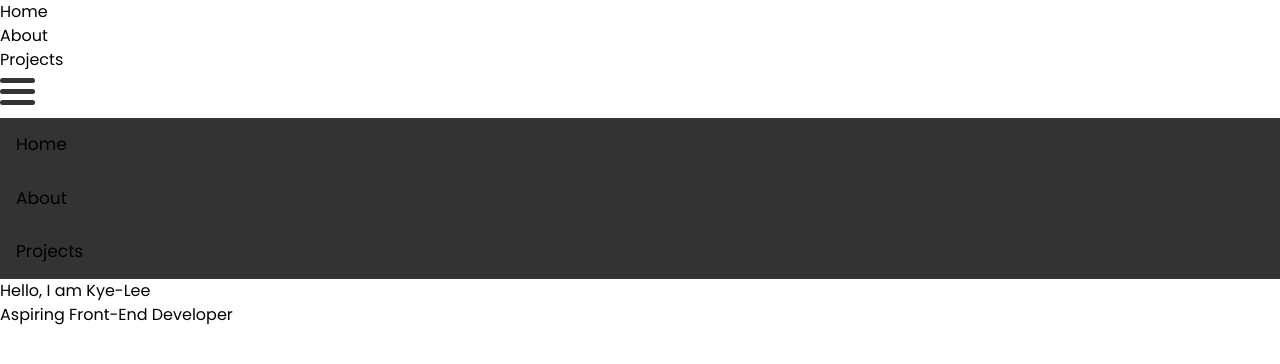
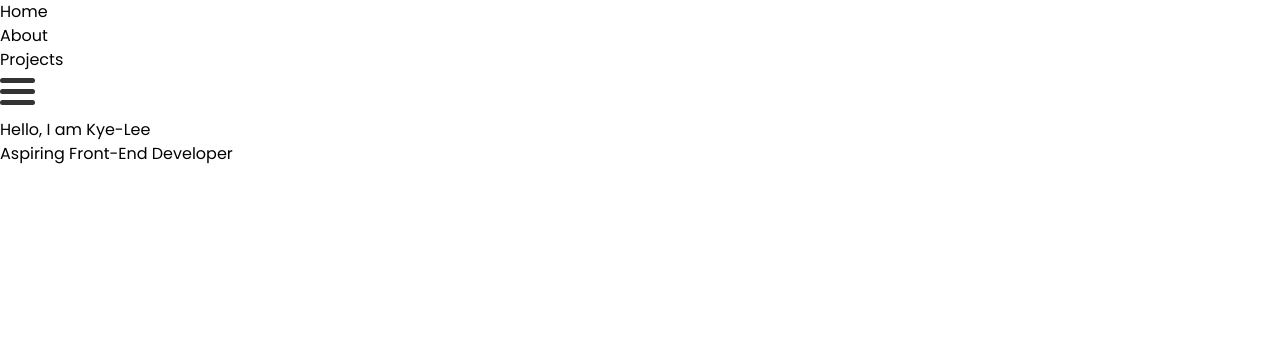
Before and after one commit to kl810/personal-portfolio-nextjs, a Next.js app: page / in a window 1280 px wide. Shown: the top 364 px of the page. Built offline with nearby package versions, Linux system fonts and the light colour scheme.

Commit message:
created nav-overlay and toggleNAv function

```diff
--- a/src/app/components/navigation/hamburger/index.tsx
+++ b/src/app/components/navigation/hamburger/index.tsx
@@ -4,28 +4,48 @@ interface HamburgerProps {
     isOpen: boolean
 }
 
+// function openNav() {
+//     const overlay = document.querySelector<HTMLElement>('.menu-overlay');
+//     overlay!.style.width = "100%"; /* "!" non-null assertion */
+// }
+
+// function closeNav() {
+//     const overlay = document.querySelector<HTMLElement>('.menu-overlay');
+//     overlay!.style.width = "0%";
+// }
+
 export default function Hamburger({isOpen}: HamburgerProps) {
+
+    function toggleNav() {
+        const overlay = document.querySelector<HTMLElement>('.nav-overlay');
+        // return isOpen ? overlay!.style.width='100%': overlay!.style.width='0%'
+
+        overlay!.style.width = isOpen ? '0%': '100%'
+
+    }
+
     return (
         <>
-            <div className="hamburger">
+            <div className="hamburger" onClick={toggleNav}>
                 <div className="bar bar1"></div>
                 <div className="bar bar2"></div>
                 <div className="bar bar3"></div>
             </div>
-            <div className="menu">
-                <ul >
-                    <li className="menu-links">
-                        <Link href="/">
+            <div className="nav-overlay">
+                {/* <a href="javascript:void(0)" className="closebtn" onClick={closeNav}>&times;</a> */}
+                <ul className="overlay-content">
+                    <li className="nav-links">
+                        <Link href="/" onClick={toggleNav}>
                             <p>Home</p>
                         </Link>
                     </li>
-                    <li className="menu-links">
-                        <Link href="/about">
+                    <li className="nav-links">
+                        <Link href="/about" onClick={toggleNav}>
                             <p>About</p>
                         </Link>
                     </li>
-                    <li className="menu-links">
-                        <Link href="/projects">
+                    <li className="nav-links">
+                        <Link href="/projects" onClick={toggleNav}>
                             <p>Projects</p>
                         </Link>
                     </li>
@@ -47,6 +67,7 @@ export default function Hamburger({isOpen}: HamburgerProps) {
                     transition: 0.4s;
                 }
 
+
                 .bar1 {
                     transform: ${isOpen ? 'rotate(45deg) translate(0, 15px)': 'rotate(0)'}
                 }
@@ -59,76 +80,51 @@ export default function Hamburger({isOpen}: HamburgerProps) {
                     transform: ${isOpen ? 'rotate(-45deg) translate(0, -15px)': 'rotate(0)'}
                 }
 
-                .menu {
-                    display: ${isOpen ? 'block' : 'none'}
-                    overflow: hidden;
-                    background-color: #333;
-                    position: relative;
+                .nav-overlay {
+                    height: 100%;
+                    width: 0;
+                    position: fixed;
+                    z-index: 1;
+                    top: 5rem;
+                    left: 0;
+                    background-color: rgb(0,0,0);
+                    background-color: rgba(0,0,0, 0.9);
+                    overflow-x: hidden;
+                    transition: 0.5s;
                 }
 
-                .menu-links {
-                    padding: 14px 16px;
-                    text-decoration: none;
-                    font-size: 17px;
-                    display: block;
+                .overlay-content {
+                    position: relative;
+                    top: 25%;
+                    width: 100%;
+                    text-align: center;
+                    margin-top: 30px;
                 }
 
-                .menu-links:hover {
-                    background-color: #ddd;
-                    color: black;
+                .nav-links {
+                    padding: 8px;
+                    text-decoration: none;
+                    font-size: 36px;
+                    color: #818181;
+                    display: block;
+                    transition: 0.3s;
                 }
 
-                .active {
-                    background-color: #04AA6D;
-                    color: white;
+                .nav-links:hover, .nav-links:focus {
+                    color: #f1f1f1;
+                }
+
+                .closebtn {
+                    color: #818181
+                }
+
+                .nav-overlay .closebtn {
+                    position: absolute;
+                    top: 20px;
+                    right: 45px;
+                    font-size: 60px;
                 }
             `}</style>
         </>
     )
 }
-
-
-// import Link from "next/link";
-
-// interface SidebarProps {
-//     isOpen: boolean;
-//     toggle: () => void;
-// }
-
-// const Sidebar = ({isOpen, toggle,}: SidebarProps): JSX.Element => {
-//   return (
-//     <>
-//       <div
-//         className="sidebar-container fixed w-full h-full overflow-hidden justify-center bg-white grid pt-[120px] left-0 z-10"
-//         style={{
-//           opacity: `${isOpen ? "1" : "0"}`,
-//           top: ` ${isOpen ? "0" : "-100%"}`,
-//         }}
-//       >
-//         <button className="absolute right-0 p-5" onClick={toggle}>
-//         {/* Close icon */}
-//           <svg xmlns="http://www.w3.org/2000/svg" width="48" height="48" viewBox="0 0 24 24">
-//             <path
-//               fill="currentColor"
-//               d="M19 6.41L17.59 5L12 10.59L6.41 5L5 6.41L10.59 12L5 17.59L6.41 19L12 13.41L17.59 19L19 17.59L13.41 12L19 6.41Z"
-//             />
-//           </svg>
-//         </button>
-
-        // <ul className="sidebar-nav text-center leading-relaxed text-xl">
-        //   <li>
-        //     <Link href="/" onClick={toggle}><p>Home</p></Link>
-        //   </li>
-        //   <li>
-        //     <Link href="/about" onClick={toggle}><p>About</p></Link>
-        //   </li>
-        //   <li>
-        //     <Link href="/projects" onClick={toggle}><p>Projects</p></Link>
-        //   </li>
-        // </ul>
-//       </div>
-//     </>
-//   );
-// };
-
-// export default Sidebar;
```
